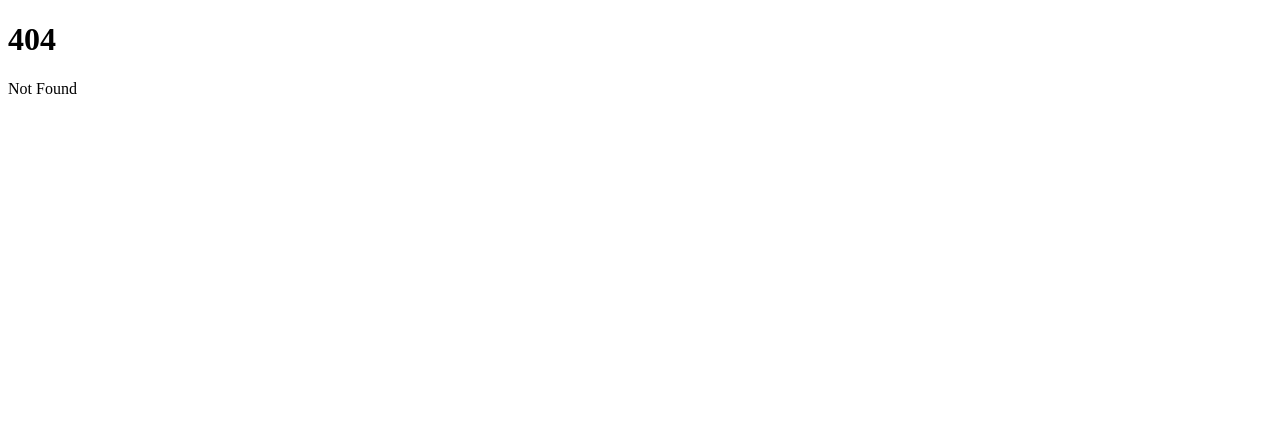
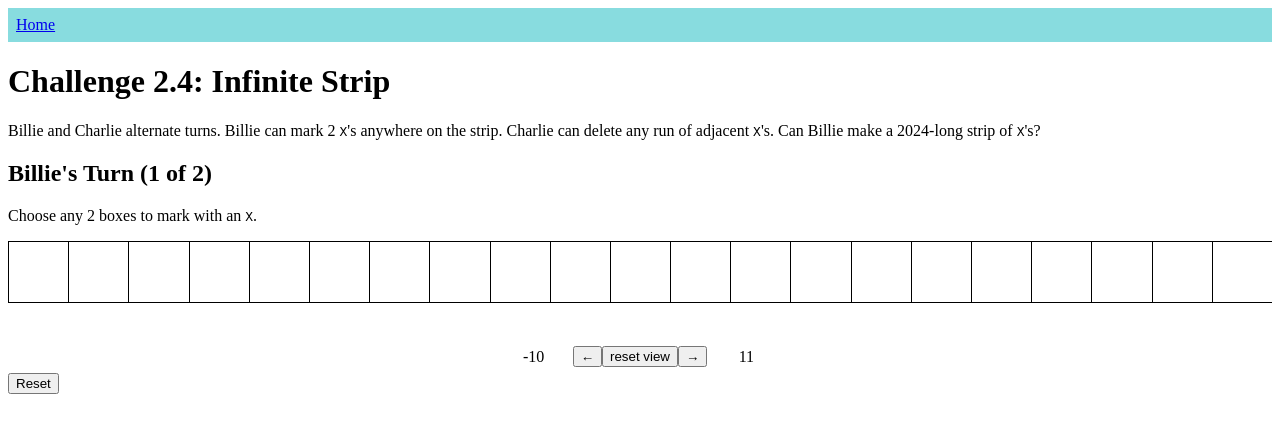
Before and after one commit to drewyoungren/svandbox, a SvelteKit app: page /amp2024/stripping in a window 1280 px wide. Before the commit this address had no page. Shown: the top 432 px of the page. Built offline with nearby package versions, Linux system fonts and the light colour scheme.

Commit message:
Infinite strip

```diff
--- a/src/routes/amp2024/+page.svelte
+++ b/src/routes/amp2024/+page.svelte
@@ -1,6 +1,9 @@
 <h1>AMP 2024 Demos</h1>
 
 <ul>
+  <li>
+    <a href="stripping">Challenge 2.4: Infinite Strip</a>
+  </li>
   <li>
     <a href="5477">Challenge 2.5: 54/77</a>
   </li>
--- /dev/null
+++ b/src/routes/amp2024/stripping/+page.svelte
@@ -0,0 +1,131 @@
+<script>
+  import { onMount } from 'svelte';
+  import Xbox from './Xbox.svelte';
+
+  /**
+   * @type Array<Number>
+   */
+  let status = [];
+  let billieTurn = 1;
+
+  let loaded = false;
+
+  /**
+   * viewable width of strip
+   * @type Number
+   */
+  let w;
+
+  let leftEnd = -10;
+  $: nBoxes = Math.floor(w / 60) || 20;
+  $: rightEnd = leftEnd + nBoxes;
+
+  onMount(() => {
+    leftEnd = -Math.floor(nBoxes / 2);
+    // window.alert('continue?');
+    loaded = true;
+  });
+
+  /**
+   * Make list of consecutive integers a la Python
+   * @param a {Number} beginning
+   * @param b {Number} end
+   */
+  function range(a, b) {
+    if (b <= a) {
+      return [];
+    }
+    let n = a;
+    const out = [];
+    while (n < b) {
+      out.push(n);
+      n++;
+    }
+    return out;
+  }
+
+  $: viewRange = range(leftEnd, rightEnd);
+
+  /**
+   * Callback to delete all Xs adjacent to id
+   * @param event {CustomEvent} index of one entry in strip to be deleted
+   */
+  function handleDeleteMe(event) {
+    let n = event.detail + 1;
+    while (status.indexOf(n) > -1) {
+      status = status.filter((i) => i != n);
+      n++;
+    }
+    n = event.detail - 1;
+    while (status.indexOf(n) > -1) {
+      status = status.filter((i) => i != n);
+      n--;
+    }
+  }
+</script>
+
+<h1>Challenge 2.4: Infinite Strip</h1>
+
+<p>
+  Billie and Charlie alternate turns. Billie can mark 2 <code>X</code>'s
+  anywhere on the strip. Charlie can delete any run of adjacent
+  <code>X</code>'s. Can Billie make a 2024-long strip of <code>X</code>'s?
+</p>
+
+{#if billieTurn}
+  <h2>Billie's Turn ({billieTurn} of 2)</h2>
+  <p>Choose any 2 boxes to mark with an <code>X</code>.</p>
+{:else}
+  <h2>Charlie's Turn</h2>
+  <p>Choose any run of <code>X</code>'s to erase them.</p>
+{/if}
+
+<div id="strip" bind:clientWidth={w}>
+  {#if loaded}
+    {#each viewRange as index}
+      <Xbox id={index} bind:status bind:billieTurn on:deleteMe={handleDeleteMe}
+      ></Xbox>
+    {/each}
+  {/if}
+</div>
+
+{#if loaded}
+  <div id="buttonBox">
+    <span>{leftEnd}</span>
+    <button on:click={() => leftEnd--}>&larr;</button>
+    <button on:click={() => (leftEnd = -Math.floor(nBoxes / 2))}>
+      reset view
+    </button>
+    <button on:click={() => leftEnd++}>&rarr;</button>
+    <span>{rightEnd}</span>
+  </div>
+
+  <button
+    on:click={() => {
+      status = [];
+      leftEnd = -Math.floor(nBoxes / 2);
+      billieTurn = 1;
+    }}>Reset</button
+  >
+{/if}
+
+<style>
+  div#strip {
+    display: flex;
+    flex-wrap: nowrap;
+    width: 100%;
+    height: 100px;
+  }
+
+  div#buttonBox {
+    display: flex;
+    justify-content: center;
+    align-items: center;
+  }
+
+  div#buttonBox > span {
+    margin: 7px;
+    width: 4rem;
+    text-align: center;
+  }
+</style>
--- /dev/null
+++ b/src/routes/amp2024/stripping/Xbox.svelte
@@ -0,0 +1,48 @@
+<script>
+  import { createEventDispatcher } from 'svelte';
+
+  export let billieTurn = 1;
+  export let id = 0;
+  /**
+   * @type Array<Number>
+   */
+  export let status = [];
+
+  const dispatch = createEventDispatcher();
+
+  $: marked = status.indexOf(id) > -1;
+
+  const leftClick = () => {
+    if (billieTurn && !marked) {
+      status = [...status, id];
+      billieTurn = (billieTurn + 1) % 3;
+    } else if (billieTurn == 0 && marked) {
+      status = status.filter((i) => i != id);
+      dispatch('deleteMe', id);
+      billieTurn = (billieTurn + 1) % 3;
+    }
+  };
+</script>
+
+<!-- svelte-ignore a11y-click-events-have-key-events -->
+<!-- svelte-ignore a11y-no-static-element-interactions -->
+<div on:click={leftClick}>
+  {#if marked}X{/if}
+</div>
+
+<style>
+  div {
+    width: 60px;
+    height: 60px;
+    border-top: 1px solid black;
+    border-left: 1px solid black;
+    border-bottom: 1px solid black;
+    display: flex;
+    align-items: center;
+    justify-content: center;
+    align-content: center;
+    flex-direction: column;
+    font-family: 'Franklin Gothic Medium', Arial, sans-serif;
+    font-size: 2.5rem;
+  }
+</style>
```
